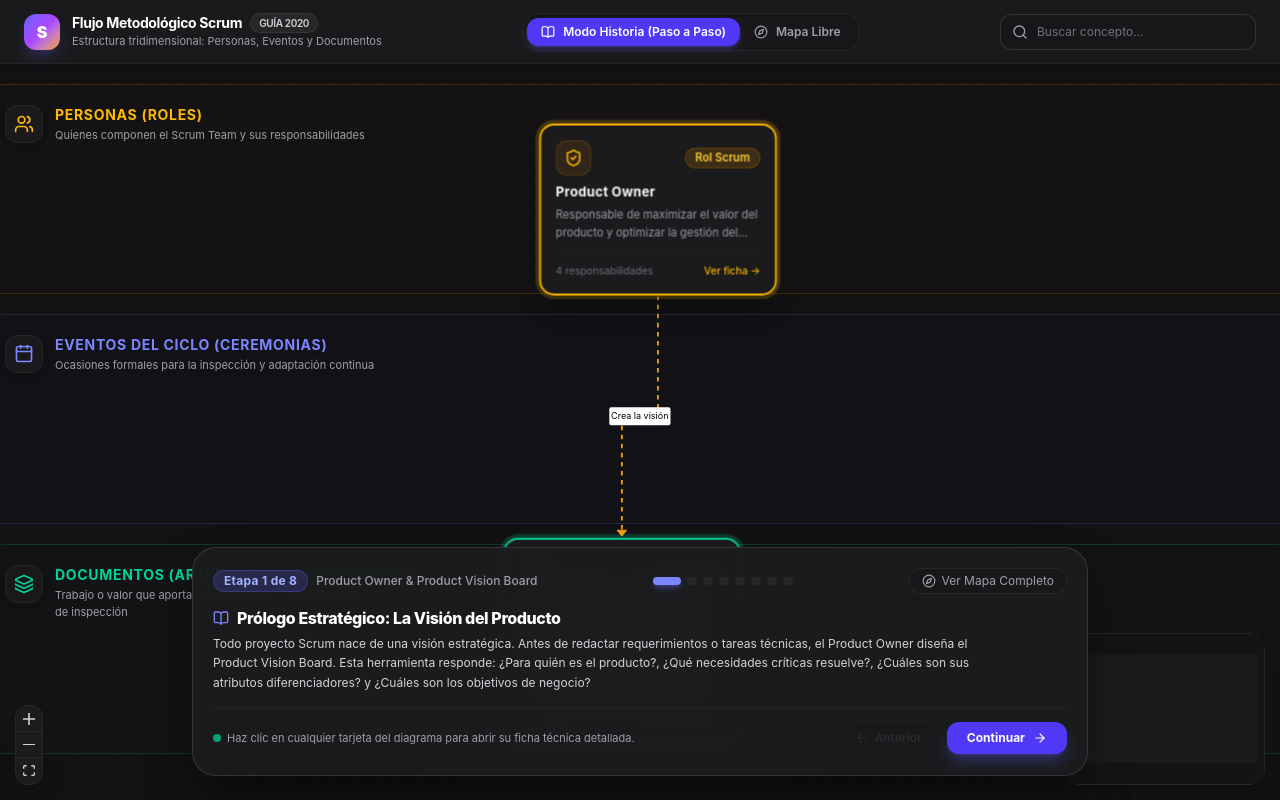
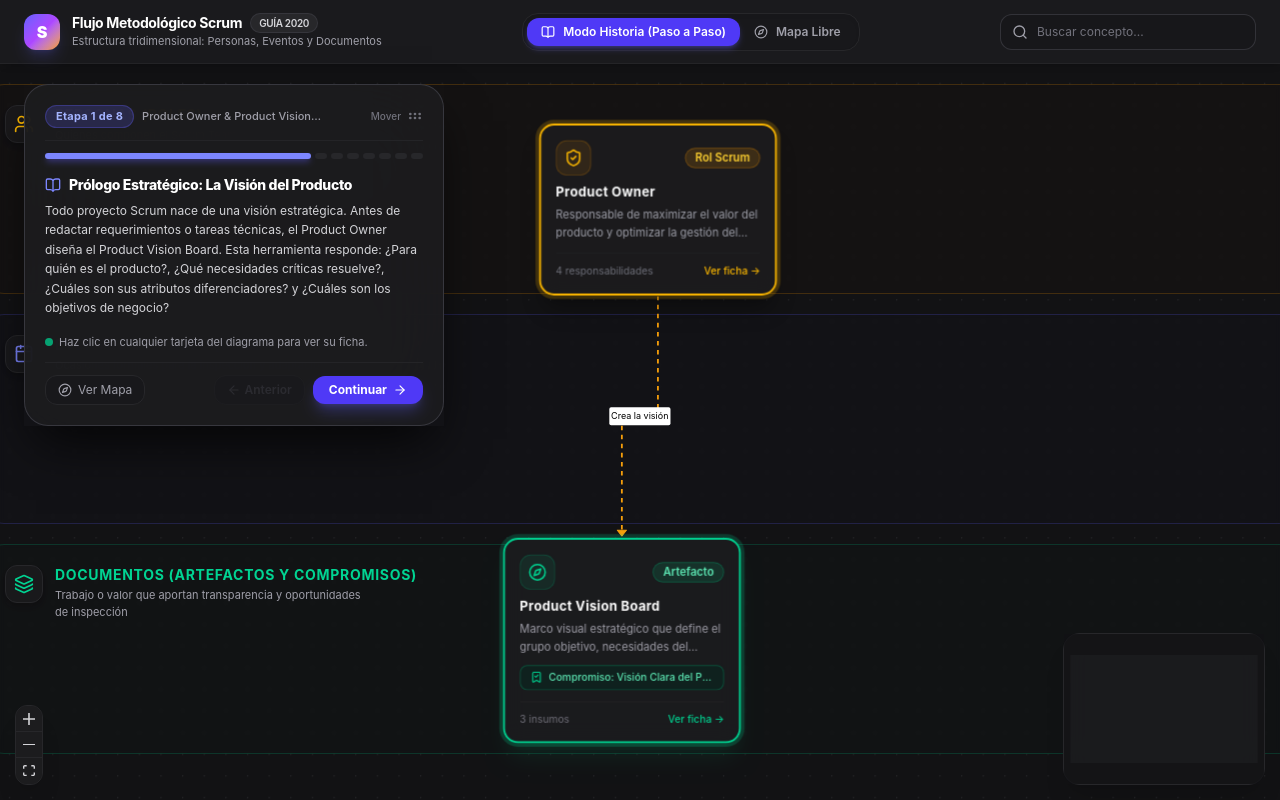
Before and after one commit to JorgeTrip/2026-Scrum, a React (Vite) app: page / in a window 1280 px wide. Built offline with nearby package versions, Linux system fonts and the light colour scheme.

Commit message:
feat: Se ubica la tarjeta de historia a la izquierda y se implementa funcionalidad de arrastre libre

```diff
--- a/src/components/PanelHistoria.tsx
+++ b/src/components/PanelHistoria.tsx
@@ -1,6 +1,7 @@
 import React from 'react';
-import { ArrowLeft, ArrowRight, BookOpen, Compass, RotateCcw } from 'lucide-react';
+import { ArrowLeft, ArrowRight, BookOpen, Compass, RotateCcw, GripHorizontal } from 'lucide-react';
 import type { CapituloHistoria } from '../data/datosHistoria';
+import { useArrastrable } from '../hooks/useArrastrable';
 
 interface PanelHistoriaProps {
   capitulo: CapituloHistoria;
@@ -13,7 +14,8 @@ interface PanelHistoriaProps {
 }
 
 /**
- * Tarjeta interactiva inferior que guía al usuario paso a paso a través de la historia de Scrum.
+ * Tarjeta interactiva arrastrable que guía al usuario paso a paso por la historia de Scrum.
+ * Ubicada a la izquierda por defecto para no obstruir los nodos centrales.
  */
 export const PanelHistoria: React.FC<PanelHistoriaProps> = ({
   capitulo,
@@ -25,75 +27,91 @@ export const PanelHistoria: React.FC<PanelHistoriaProps> = ({
   onAlternarModoMapa
 }) => {
   const esUltimoPaso = pasoActual === totalPasos - 1;
+  const { posicion, estaArrastrando, refElemento, iniciarArrastre } = useArrastrable({ x: 24, y: 84 });
 
   return (
-    <div className="absolute bottom-6 left-1/2 -translate-x-1/2 w-11/12 max-w-4xl z-30 pointer-events-auto">
-      <div className="bg-[#1C1C1E]/95 backdrop-blur-2xl border border-zinc-700/70 rounded-3xl p-5 shadow-2xl shadow-black/60 transition-all">
-        {/* Fila Superior: Indicador de Paso y Barra de Progreso */}
-        <div className="flex items-center justify-between gap-4 mb-3">
+    <div
+      ref={refElemento}
+      style={{ left: `${posicion.x}px`, top: `${posicion.y}px` }}
+      className={`fixed z-30 w-[420px] max-w-[92vw] select-none pointer-events-auto transition-shadow duration-200 ${
+        estaArrastrando ? 'cursor-grabbing shadow-2xl shadow-indigo-500/20 scale-[1.01]' : 'shadow-2xl shadow-black/80'
+      }`}
+    >
+      <div className="bg-[#1C1C1E]/95 backdrop-blur-2xl border border-zinc-700/80 rounded-3xl p-5 overflow-hidden">
+        {/* Barra superior de arrastre */}
+        <div
+          onPointerDown={iniciarArrastre}
+          title="Mantén presionado para arrastrar este panel"
+          className="flex items-center justify-between pb-3 mb-3 border-b border-zinc-800/80 cursor-grab active:cursor-grabbing group"
+        >
           <div className="flex items-center gap-2">
-            <span className="px-2.5 py-0.5 rounded-full bg-indigo-500/20 text-indigo-300 border border-indigo-500/30 text-xs font-bold tracking-wide">
+            <span className="px-2.5 py-0.5 rounded-full bg-indigo-500/20 text-indigo-300 border border-indigo-500/30 text-[11px] font-bold tracking-wide">
               Etapa {capitulo.pasoNumero} de {totalPasos}
             </span>
-            <span className="text-xs text-zinc-400 font-medium">
+            <span className="text-[11px] text-zinc-400 font-medium truncate max-w-[180px]">
               {capitulo.subtitulo}
             </span>
           </div>
 
-          {/* Selector de Pasos en Segmentos */}
-          <div className="flex items-center gap-1.5">
+          <div className="flex items-center gap-1.5 text-zinc-500 group-hover:text-zinc-300 transition-colors">
+            <span className="text-[10px] font-medium hidden sm:inline">Mover</span>
+            <GripHorizontal className="w-4 h-4" />
+          </div>
+        </div>
+
+        {/* Segmentos de progreso de etapas */}
+        <div className="flex items-center justify-between gap-1 mb-4">
           {Array.from({ length: totalPasos }).map((_, idx) => (
             <button
               key={idx}
               onClick={() => onIrAPaso(idx)}
               aria-label={`Ir al paso ${idx + 1}`}
-                className={`h-2 rounded-full transition-all duration-300 ${
+              className={`h-1.5 rounded-full transition-all duration-300 ${
                 idx === pasoActual
-                    ? 'w-7 bg-indigo-400 shadow-md shadow-indigo-500/40'
+                  ? 'flex-1 bg-indigo-400 shadow-md shadow-indigo-500/40'
                   : idx < pasoActual
-                    ? 'w-2.5 bg-indigo-600/70 hover:bg-indigo-500'
-                    : 'w-2.5 bg-zinc-800 hover:bg-zinc-700'
+                  ? 'w-4 bg-indigo-600/70 hover:bg-indigo-500'
+                  : 'w-3 bg-zinc-800 hover:bg-zinc-700'
               }`}
             />
           ))}
         </div>
 
-          {/* Botón para ver Mapa Completo */}
-          <button
-            onClick={onAlternarModoMapa}
-            className="flex items-center gap-1.5 px-3 py-1 text-xs text-zinc-400 hover:text-white bg-zinc-900/80 hover:bg-zinc-800 rounded-xl border border-zinc-800 transition-colors"
-          >
-            <Compass className="w-3.5 h-3.5 text-zinc-400" />
-            <span>Ver Mapa Completo</span>
-          </button>
-        </div>
-
-        {/* Cuerpo del Relato */}
+        {/* Título y Narrativa didáctica */}
         <div className="mb-4">
-          <h2 className="text-base font-extrabold text-white tracking-tight mb-1 flex items-center gap-2">
+          <h2 className="text-sm font-extrabold text-white tracking-tight mb-1.5 flex items-center gap-2">
             <BookOpen className="w-4 h-4 text-indigo-400 shrink-0" />
-            {capitulo.titulo}
+            <span>{capitulo.titulo}</span>
           </h2>
-          <p className="text-xs text-zinc-300 leading-relaxed max-w-3xl">
+          <p className="text-xs text-zinc-300 leading-relaxed max-h-36 overflow-y-auto pr-1">
             {capitulo.narrativa}
           </p>
         </div>
 
-        {/* Fila Inferior: Controles de Navegación y Sugerencia Interactiva */}
-        <div className="flex items-center justify-between pt-3 border-t border-zinc-800/80">
-          <div className="text-[11px] text-zinc-400 flex items-center gap-1.5">
-            <span className="inline-block w-2 h-2 rounded-full bg-emerald-400 animate-pulse" />
-            <span>Haz clic en cualquier tarjeta del diagrama para abrir su ficha técnica detallada.</span>
+        {/* Sugerencia interactiva de clic */}
+        <div className="text-[11px] text-zinc-400 flex items-center gap-1.5 pb-3 border-b border-zinc-800/80 mb-3">
+          <span className="inline-block w-2 h-2 rounded-full bg-emerald-400 animate-pulse shrink-0" />
+          <span className="truncate">Haz clic en cualquier tarjeta del diagrama para ver su ficha.</span>
         </div>
+
+        {/* Botones de Navegación */}
+        <div className="flex items-center justify-between">
+          <button
+            onClick={onAlternarModoMapa}
+            className="flex items-center gap-1.5 px-3 py-1.5 text-xs text-zinc-400 hover:text-white bg-zinc-900/80 hover:bg-zinc-800 rounded-xl border border-zinc-800 transition-colors"
+          >
+            <Compass className="w-3.5 h-3.5 text-zinc-400" />
+            <span>Ver Mapa</span>
+          </button>
 
           <div className="flex items-center gap-2">
             <button
               onClick={onAnterior}
               disabled={pasoActual === 0}
-              className={`flex items-center gap-1.5 px-4 py-2 rounded-xl text-xs font-semibold transition-all ${
+              className={`flex items-center gap-1 px-3 py-1.5 rounded-xl text-xs font-semibold transition-all ${
                 pasoActual === 0
                   ? 'opacity-30 cursor-not-allowed bg-zinc-900 text-zinc-600 border border-zinc-800'
-                  : 'bg-zinc-900 hover:bg-zinc-800 text-zinc-200 border border-zinc-700/80 shadow-sm'
+                  : 'bg-zinc-900 hover:bg-zinc-800 text-zinc-200 border border-zinc-700/80'
               }`}
             >
               <ArrowLeft className="w-3.5 h-3.5" />
@@ -103,15 +121,15 @@ export const PanelHistoria: React.FC<PanelHistoriaProps> = ({
             {esUltimoPaso ? (
               <button
                 onClick={() => onIrAPaso(0)}
-                className="flex items-center gap-2 px-5 py-2 rounded-xl text-xs font-bold bg-gradient-to-r from-purple-500 to-indigo-600 hover:from-purple-400 hover:to-indigo-500 text-white shadow-lg shadow-indigo-500/25 transition-all"
+                className="flex items-center gap-1.5 px-4 py-1.5 rounded-xl text-xs font-bold bg-gradient-to-r from-purple-500 to-indigo-600 hover:from-purple-400 hover:to-indigo-500 text-white shadow-lg shadow-indigo-500/25 transition-all"
               >
                 <RotateCcw className="w-3.5 h-3.5" />
-                <span>Reiniciar Historia</span>
+                <span>Reiniciar</span>
               </button>
             ) : (
               <button
                 onClick={onSiguiente}
-                className="flex items-center gap-2 px-5 py-2 rounded-xl text-xs font-bold bg-indigo-600 hover:bg-indigo-500 text-white shadow-lg shadow-indigo-500/30 transition-all hover:translate-x-0.5"
+                className="flex items-center gap-1.5 px-4 py-1.5 rounded-xl text-xs font-bold bg-indigo-600 hover:bg-indigo-500 text-white shadow-lg shadow-indigo-500/30 transition-all hover:translate-x-0.5"
               >
                 <span>Continuar</span>
                 <ArrowRight className="w-3.5 h-3.5" />
--- /dev/null
+++ b/src/hooks/useArrastrable.ts
@@ -0,0 +1,101 @@
+/**
+ * Custom hook para hacer cualquier elemento arrastrable dentro de los límites de la ventana.
+ */
+
+import { useState, useRef, useCallback, useEffect } from 'react';
+
+interface Coordenadas {
+  x: number;
+  y: number;
+}
+
+interface Dimensiones {
+  ancho: number;
+  alto: number;
+}
+
+interface Ventana {
+  anchoVentana: number;
+  altoVentana: number;
+}
+
+/**
+ * Restringe las coordenadas para que el elemento no se salga de la pantalla visible.
+ */
+export function limitarCoordenadasDentroDePantalla(
+  deseada: Coordenadas,
+  elemento: Dimensiones,
+  ventana: Ventana,
+  margen = 10
+): Coordenadas {
+  const maxX = Math.max(margen, ventana.anchoVentana - elemento.ancho - margen);
+  const maxY = Math.max(margen, ventana.altoVentana - elemento.alto - margen);
+
+  return {
+    x: Math.min(Math.max(deseada.x, margen), maxX),
+    y: Math.min(Math.max(deseada.y, margen), maxY)
+  };
+}
+
+export function useArrastrable(posicionInicial: Coordenadas = { x: 24, y: 80 }) {
+  const [posicion, setPosicion] = useState<Coordenadas>(posicionInicial);
+  const [estaArrastrando, setEstaArrastrando] = useState(false);
+  const refElemento = useRef<HTMLDivElement>(null);
+  const desfaseRef = useRef<Coordenadas>({ x: 0, y: 0 });
+
+  const iniciarArrastre = useCallback((e: React.PointerEvent) => {
+    // Solo arrastrar si se hace clic con el botón principal
+    if (e.button !== 0) return;
+
+    if (refElemento.current) {
+      const rect = refElemento.current.getBoundingClientRect();
+      desfaseRef.current = {
+        x: e.clientX - rect.left,
+        y: e.clientY - rect.top
+      };
+      setEstaArrastrando(true);
+      (e.target as HTMLElement).setPointerCapture?.(e.pointerId);
+    }
+  }, []);
+
+  useEffect(() => {
+    if (!estaArrastrando) return;
+
+    const manejarMovimiento = (e: PointerEvent) => {
+      const anchoElemento = refElemento.current?.offsetWidth ?? 380;
+      const altoElemento = refElemento.current?.offsetHeight ?? 250;
+
+      const nuevaPosicion = limitarCoordenadasDentroDePantalla(
+        {
+          x: e.clientX - desfaseRef.current.x,
+          y: e.clientY - desfaseRef.current.y
+        },
+        { ancho: anchoElemento, alto: altoElemento },
+        { anchoVentana: window.innerWidth, altoVentana: window.innerHeight }
+      );
+
+      setPosicion(nuevaPosicion);
+    };
+
+    const manejarFinArrastre = () => {
+      setEstaArrastrando(false);
+    };
+
+    window.addEventListener('pointermove', manejarMovimiento);
+    window.addEventListener('pointerup', manejarFinArrastre);
+    window.addEventListener('pointercancel', manejarFinArrastre);
+
+    return () => {
+      window.removeEventListener('pointermove', manejarMovimiento);
+      window.removeEventListener('pointerup', manejarFinArrastre);
+      window.removeEventListener('pointercancel', manejarFinArrastre);
+    };
+  }, [estaArrastrando]);
+
+  return {
+    posicion,
+    estaArrastrando,
+    refElemento,
+    iniciarArrastre
+  };
+}
```
Also changed, not shown: 1 other file (tests, documents, lock files or other folders). Lines whose indentation alone changed are shown as unchanged.
